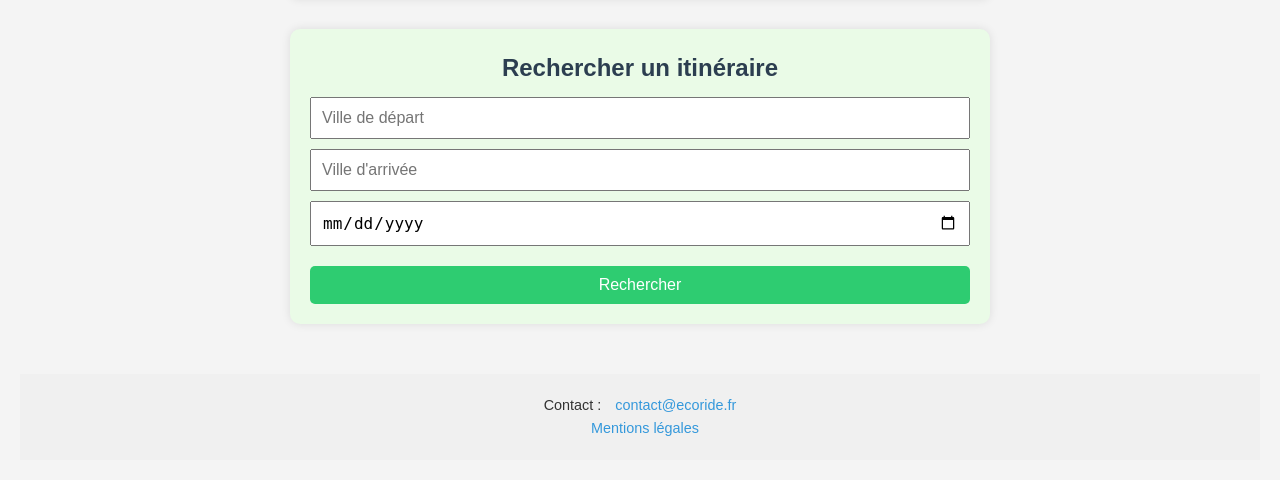
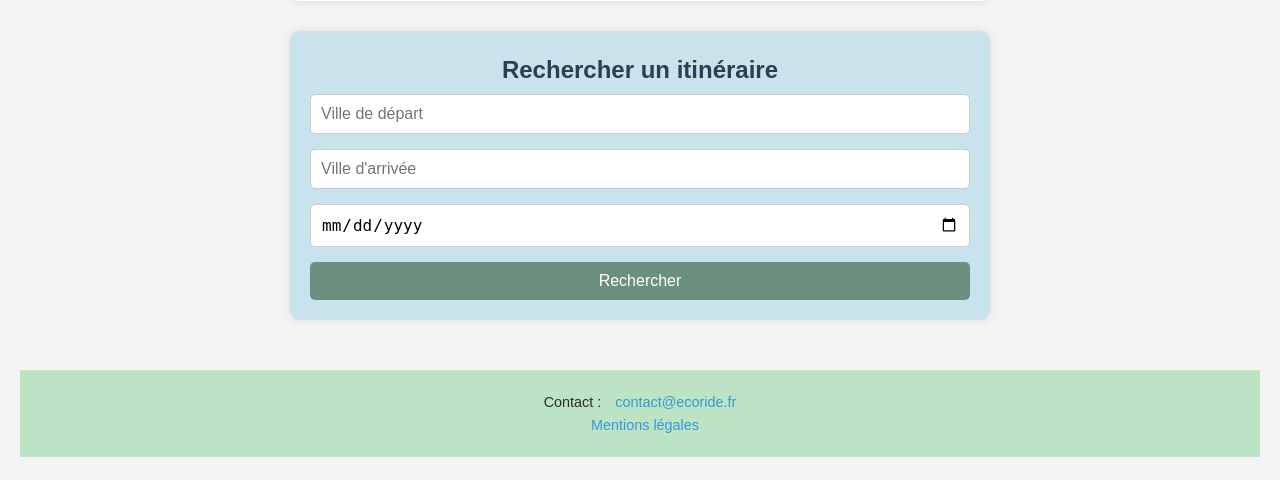
Before and after one commit to T-assatou/ecoride, a PHP site: page / in a window 1280 px wide. Shown: the part 601-1081 px from the top of the page. After the commit the page ends 1058 px from the top, so only its background shows below. Run offline with PHP 8.4, Linux system fonts and the light colour scheme.

Commit message:
US3 - Recherche de covoiturages : formulaire, requête et affichage des résultats

```diff
--- a/Assets/css/style.css
+++ b/Assets/css/style.css
@@ -1,130 +1,233 @@
-/* ============================
-   Fichier : assets/css/style.css
-   Rôle : Appliquer les styles (couleurs, marges, polices...) à l'ensemble du site EcoRide
-============================= */
+:root {
+  --vert-eau: #BCE3C3;
+  --jaune-paille: #FFF8D2;
+  --olive-pastel: #D7E7A9;
+  --bleu-pastel: #C9E3ED;
+  --terre-rose: #EAD5C0;
+  --gris-pastel: #F0F0F0;
+  --texte-sombre: #2C2C2C;
+  --accent: #6B9080;
+  --ocre-signal: #C26A33;
+  --orange-doux: #f6af4c;
+  --bleu-clair: #106C97;
+}
 
-/* ========== RESET ==========
-   Supprime les marges et paddings par défaut du navigateur
-   box-sizing: border-box permet de mieux gérer les tailles d’éléments
-============================= */
+/* RESET */
 * {
   margin: 0;
   padding: 0;
   box-sizing: border-box;
 }
 
-/* ========== BODY ==========
- Police globale + fond + mise en page basique
-============================= */
+/* BODY */
 body {
   font-family: Arial, sans-serif;
-  background-color: #f9fdf9; /* Vert très pâle, ton écologique */
+  background-color: var(--jaune-paille);
+  color: var(--texte-sombre);
   line-height: 1.6;
   padding: 20px;
-  color: #333;
 }
 
-/* ========== HEADER ==========
- Zone d’en-tête avec fond vert + texte centré
-============================= */
+/* HEADER */
 header {
   text-align: center;
-  background-color: #2ecc71; /* Vert vif éco */
-  color: white;
+  background-color: var(--olive-pastel);
+  color: var(--texte-sombre);
   padding: 30px 10px;
+  border-bottom: 2px solid var(--olive-pastel);
 }
 
-/* ========== SECTION ==========
- Mise en page des blocs de contenu
-============================= */
+/* NAVIGATION */
+nav {
+ /* background-color: var(--olive-pastel);*/
+  padding: 15px;
+}
+nav ul {
+  list-style: none;
+  display: flex;
+  justify-content: space-around;
+  flex-wrap: wrap;
+}
+nav li a {
+  color: var( --bleu-clair);
+  text-decoration: none;
+  font-weight: bold;
+}
+nav li a:hover {
+  color: var(--ocre-signal);
+}
+
+/* SECTION */
 section {
   margin: 30px auto;
   max-width: 700px;
   text-align: center;
+  background-color: white;
+  padding: 20px;
+  border-radius: 10px;
+  box-shadow: 0 0 5px #ccc;
 }
-
 section img {
   margin-top: 15px;
   border-radius: 10px;
   max-width: 100%;
 }
 
-/* ========== FORMULAIRE DE RECHERCHE ==========
- Design du bloc de recherche dans index.php
-============================= */
+/* FORMULAIRE DE RECHERCHE */
 .search-bar {
-  background-color: #eafbe7; /* Vert très clair */
+  background-color: var(--bleu-pastel);
+  color: var(--texte-sombre);
   padding: 20px;
   border-radius: 10px;
   margin-top: 30px;
 }
-
 .search-bar form {
   display: flex;
   flex-direction: column;
   gap: 10px;
-  margin-top: 10px;
 }
-
-.search-bar input, .search-bar button {
+.search-bar input,
+.search-bar button {
   padding: 10px;
   font-size: 1rem;
 }
-
 .search-bar button {
-  background-color: #2ecc71;
+  background-color: var(--accent);
   color: white;
   border: none;
   cursor: pointer;
   transition: background 0.3s ease;
 }
-
 .search-bar button:hover {
-  background-color: #27ae60;
+  background-color: #50766e;
 }
 
-/* ========== NAVIGATION ==========
- Barre de navigation horizontale simple
-============================= */
-nav {
-  background-color: #27ae60;
-  padding: 15px;
+
+form label {
+  margin-top: 10px;
+  font-weight: bold;
+  display: block;
 }
 
-nav ul {
-  list-style: none;
-  display: flex;
-  justify-content: space-around;
-  flex-wrap: wrap;
+form input,
+form select,
+form textarea,
+form button {
+  width: 100%;
+  padding: 10px;
+  margin-top: 5px;
+  border-radius: 5px;
+  border: 1px solid #ccc;
 }
 
-nav li a {
-  color: white;
-  text-decoration: none;
-  font-weight: bold;
-}
-
-nav li a:hover {
-  text-decoration: underline;
-}
-
-/* ========== FOOTER ==========
- Pied de page discret et centré
-============================= */
+/* FOOTER */
 footer {
   text-align: center;
   padding: 20px;
   font-size: 0.9rem;
-  background-color: #f0f0f0;
+  background-color: var(--vert-eau);
+  color: var(--texte-sombre);
   margin-top: 50px;
+  border-top: 1px solid var(--olive-pastel);
 }
 
+/* MESSAGES */
 .alert {
-  background-color: #fdd;
-  color: #b00;
+  background-color: #ffe5e5;
+  color: #a30000;
   padding: 10px;
   border: 1px solid #f99;
   border-radius: 5px;
   margin-bottom: 20px;
   font-weight: bold;
 }
+.success-message {
+  color: green;
+  font-weight: bold;
+  margin: 20px;
+}
+.error-message {
+  color: red;
+  font-weight: bold;
+  margin: 20px;
+}
+
+/* BOUTONS */
+.btn-green,
+.btn-blue,
+.admin-button {
+  display: inline-block;
+  padding: 8px 12px;
+  color: white;
+  text-decoration: none;
+  border-radius: 5px;
+}
+.btn-green {
+  background-color: var(--accent);
+}
+.btn-blue {
+  background-color: #74a8bd;
+}
+.admin-button {
+  background-color: var(--accent);
+  margin: 5px 0;
+}
+.admin-button.green {
+  background-color: #88c999;
+}
+.admin-button.red {
+  background-color: #e97451;
+}
+.admin-button.alt {
+  background-color: var(--texte-sombre);
+  padding: 10px 15px;
+  margin-top: 15px;
+  margin-right: 10px;
+}
+
+/* BLOCS */
+.ride-box,
+.ride-card,
+.admin-card {
+  border: 1px solid var(--gris-pastel);
+  background-color: white;
+  color: var(--texte-sombre);
+  padding: 10px;
+  margin-bottom: 15px;
+  border-radius: 6px;
+}
+.ride-card {
+  padding: 15px;
+  margin-bottom: 20px;
+  border-radius: 8px;
+}
+
+/* FORMULAIRES */
+.form-section {
+  max-width: 500px;
+  margin: auto;
+  padding: 1rem;
+}
+.form-create-user input,
+.form-create-user label,
+.form-create-user button {
+  display: block;
+  width: 100%;
+  margin-bottom: 10px;
+}
+
+/* ADMIN */
+.admin-section {
+  margin: 30px auto;
+  max-width: 800px;
+  padding: 20px;
+  border-bottom: 1px solid var(--gris-pastel);
+}
+
+/* TEXTE COLORÉ */
+.confirm-action.red {
+  color: red;
+}
+.confirm-action.green {
+  color: green;
+}
```
